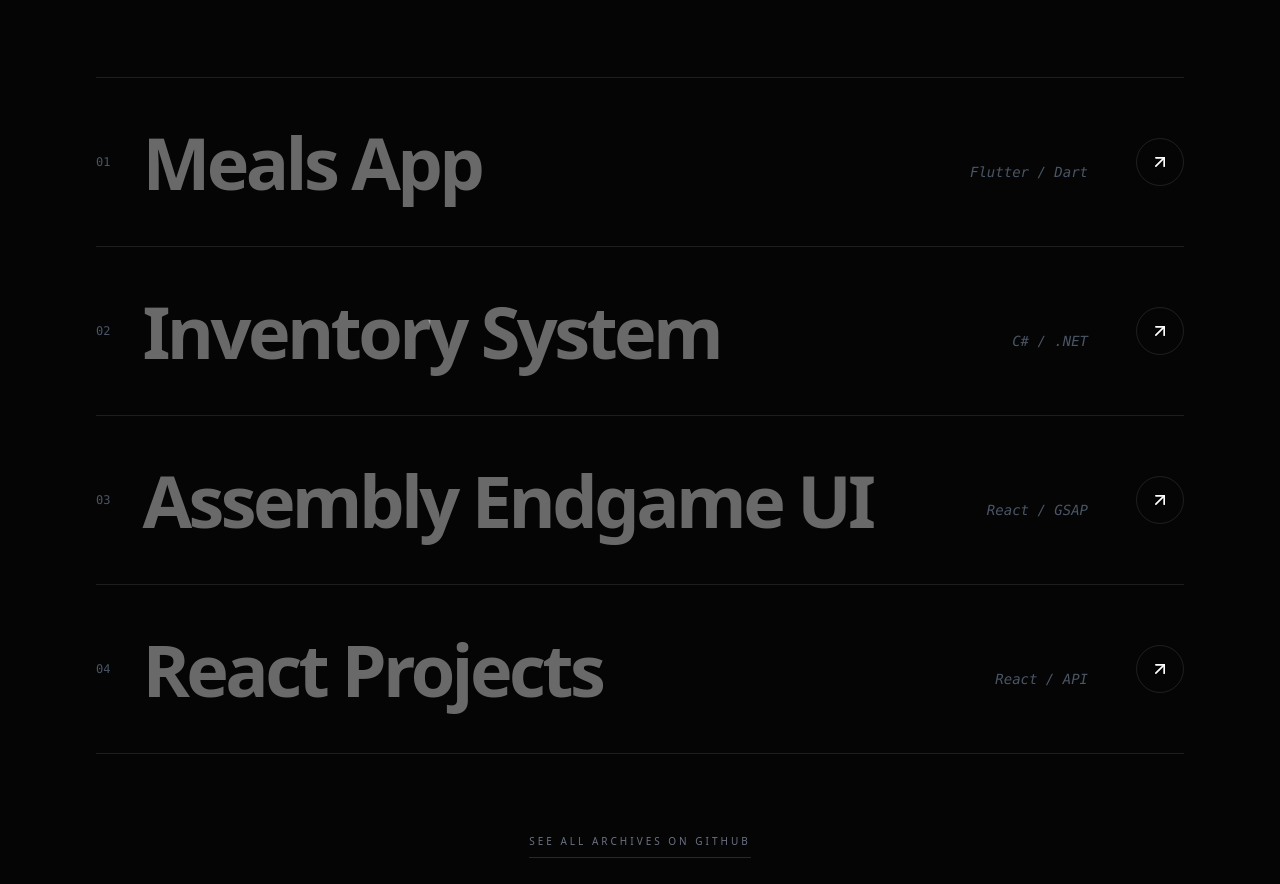
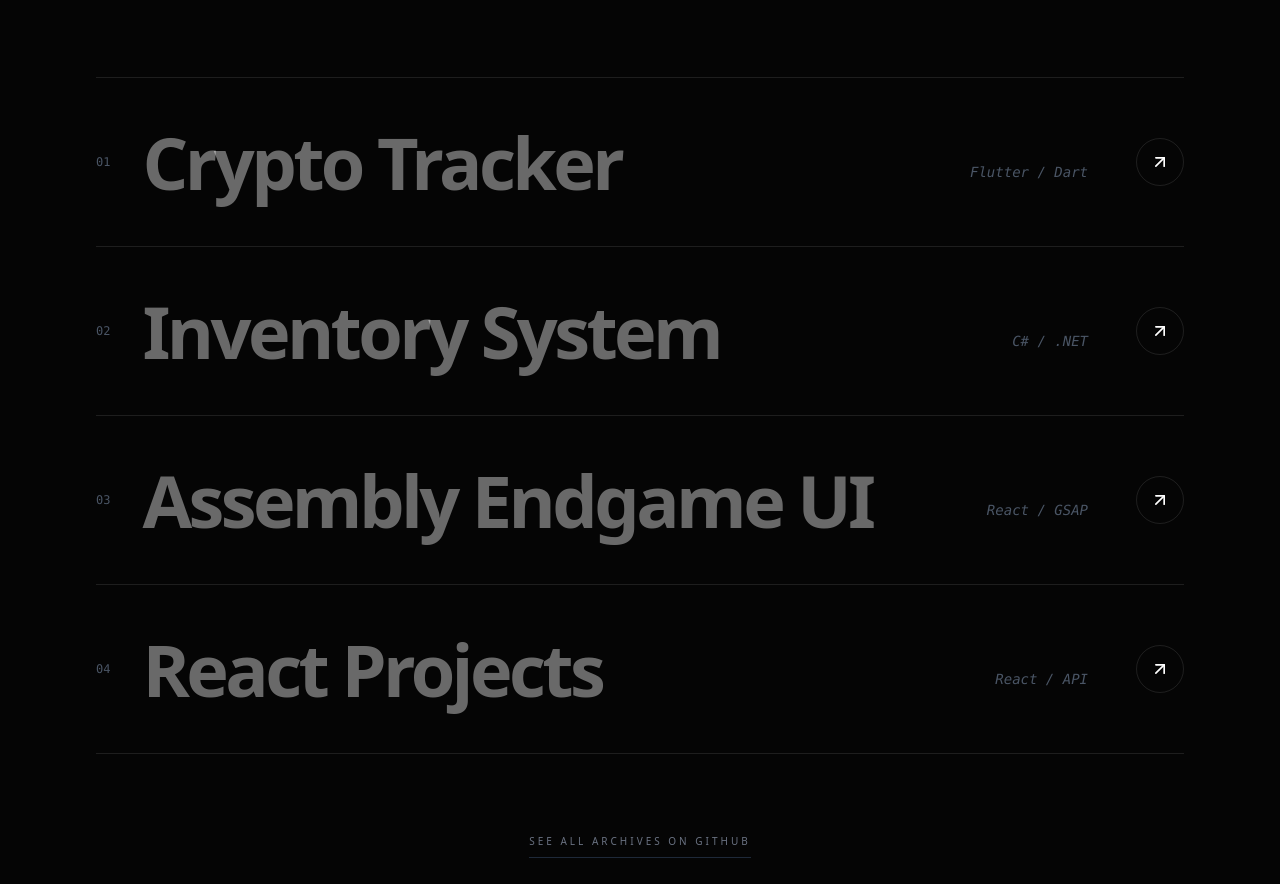
Before and after one commit to oreskovs/oreskov, a Next.js app: page / in a window 1280 px wide. Shown: the part 3280-4164 px from the top of the page. Built offline with nearby package versions, Linux system fonts and the light colour scheme.

Commit message:
Updating projects

```diff
--- a/app/components/Projects.tsx
+++ b/app/components/Projects.tsx
@@ -6,10 +6,10 @@ import { useState } from "react";
 const projects = [
   {
     id: "01",
-    title: "Meals App",
+    title: "Crypto Tracker",
     category: "Mobile Development",
     tech: "Flutter / Dart",
-    link: "https://github.com/oreskovs/Dart-Flutter-Projects/tree/main/MealsApp%20Updated%20Version",
+    link: "https://github.com/oreskovs/Dart-Flutter-Projects/tree/main/Crypto%20Tracker%20App",
   },
   {
     id: "02",
@@ -31,7 +31,7 @@ const projects = [
     category: "Frontend Dev",
     tech: "React / API",
     link: "https://github.com/oreskovs/React-Projects",
-  }
+  },
 ];
 
 export default function Projects() {
@@ -49,7 +49,8 @@ export default function Projects() {
             / Selected Works
           </motion.p>
           <h2 className="text-4xl md:text-6xl font-light tracking-tight text-white/90">
-            Building digital <span className="italic text-gray-500 font-serif">ecosystems</span>.
+            Building digital{" "}
+            <span className="italic text-gray-500 font-serif">ecosystems</span>.
           </h2>
         </div>
 
@@ -84,7 +85,10 @@ export default function Projects() {
                   </p>
                 </div>
                 <div className="w-12 h-12 rounded-full border border-white/10 flex items-center justify-center group-hover:bg-white group-hover:border-white transition-all duration-500">
-                  <ArrowUpRight size={20} className="text-white group-hover:text-black transition-colors" />
+                  <ArrowUpRight
+                    size={20}
+                    className="text-white group-hover:text-black transition-colors"
+                  />
                 </div>
               </div>
 
```
